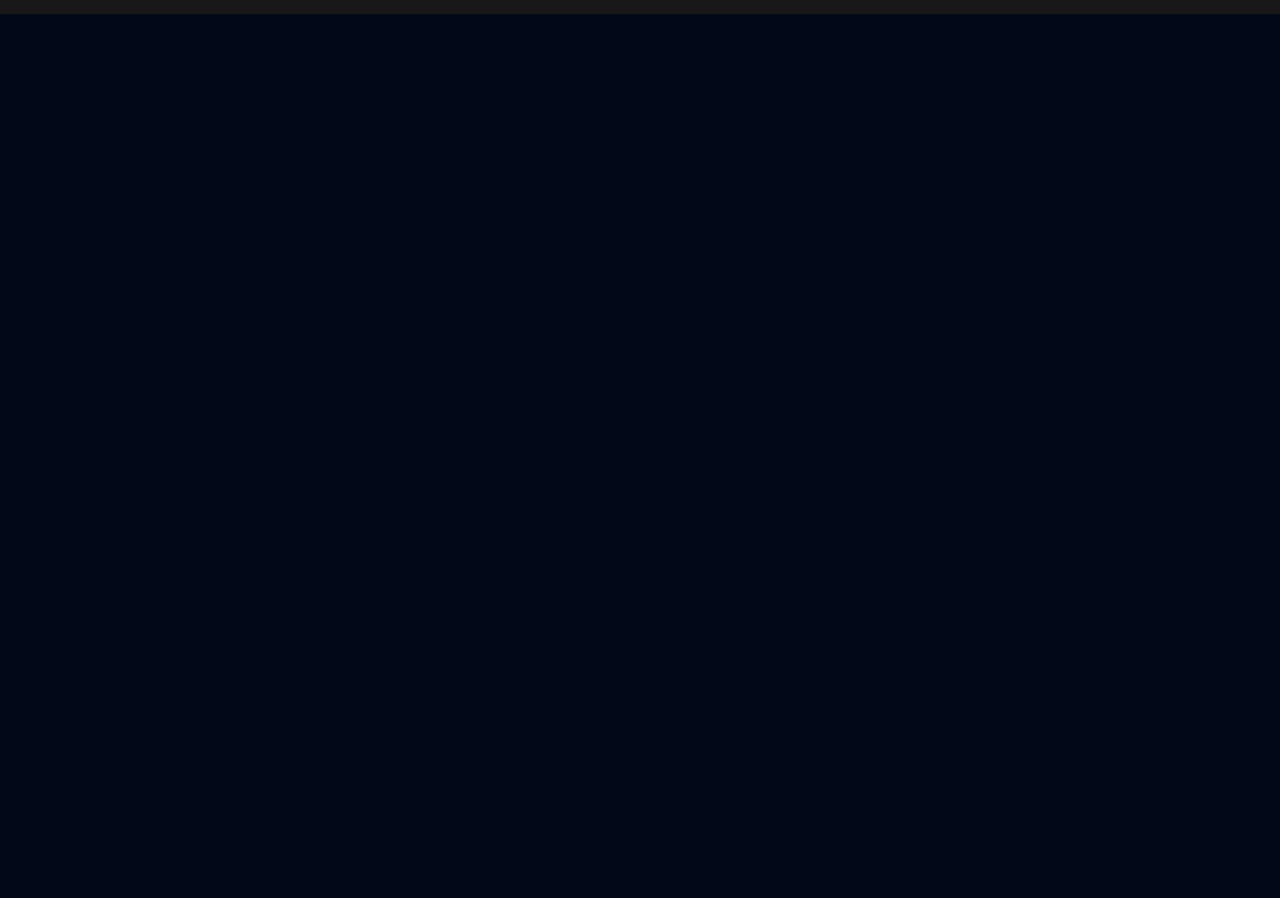
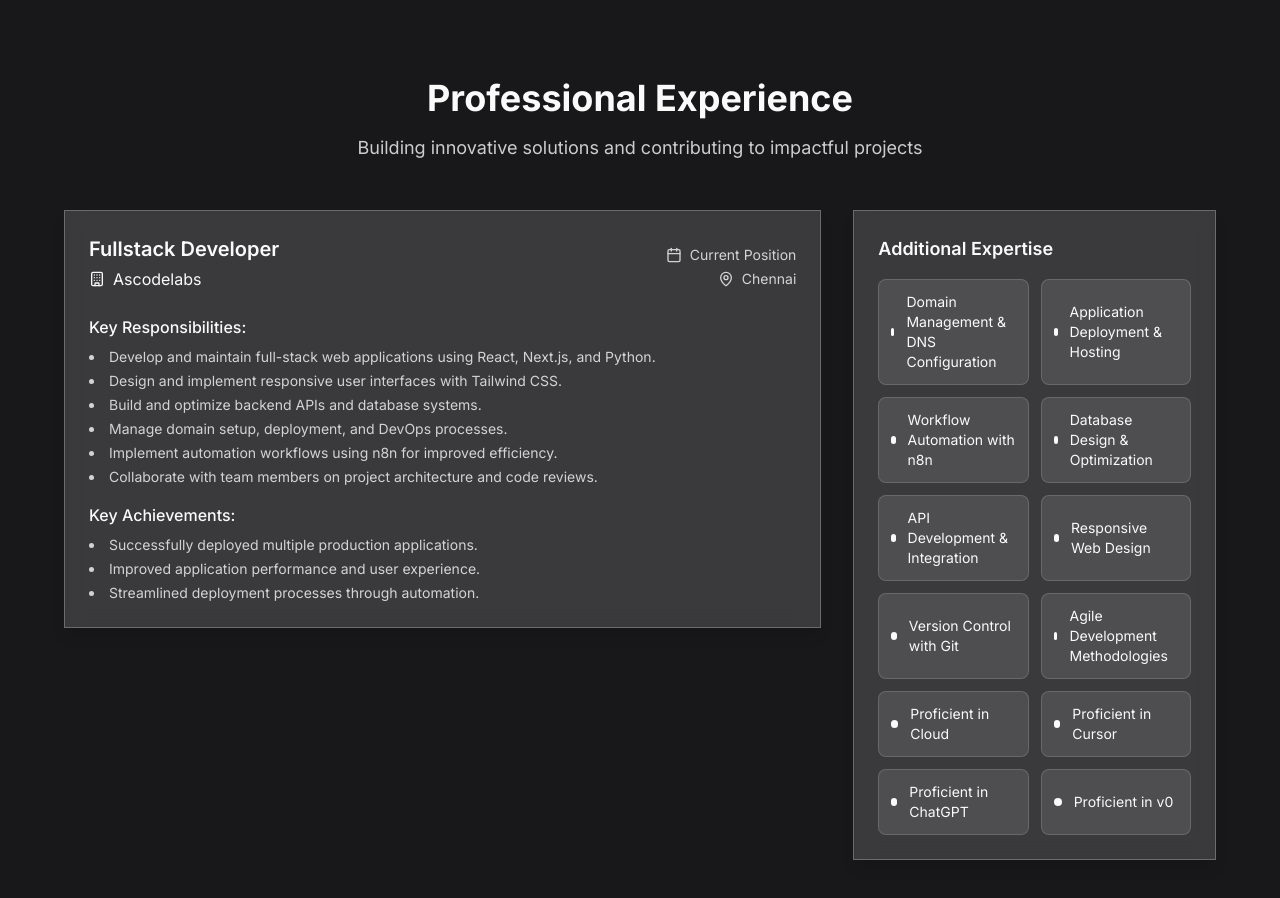
Before and after one commit to shalini-2305/shalini-portfolio, a Next.js app: page / in a window 1280 px wide. Shown: the part 3020-3918 px from the top of the page. Before the commit the page ends 3034 px from the top, so only its background shows below. Built offline with nearby package versions, Linux system fonts and the light colour scheme.

Commit message:
dev: created section5 and connected, works

```diff
--- /dev/null
+++ b/src/app/lib/components/Section4/section4.tsx
@@ -0,0 +1,188 @@
+'use client';
+
+import { Building, Calendar, MapPin } from 'lucide-react';
+
+const Section4 = () => {
+  const experiences = [
+    {
+      title: 'Fullstack Developer',
+      company: 'Ascodelabs',
+      period: 'Current Position',
+      location: 'Chennai',
+      responsibilities: [
+        'Develop and maintain full-stack web applications using React, Next.js, and Python.',
+        'Design and implement responsive user interfaces with Tailwind CSS.',
+        'Build and optimize backend APIs and database systems.',
+        'Manage domain setup, deployment, and DevOps processes.',
+        'Implement automation workflows using n8n for improved efficiency.',
+        'Collaborate with team members on project architecture and code reviews.',
+      ],
+      achievements: [
+        'Successfully deployed multiple production applications.',
+        'Improved application performance and user experience.',
+        'Streamlined deployment processes through automation.',
+      ],
+    },
+  ];
+
+  const additionalSkills = [
+    'Domain Management & DNS Configuration',
+    'Application Deployment & Hosting',
+    'Workflow Automation with n8n',
+    'Database Design & Optimization',
+    'API Development & Integration',
+    'Responsive Web Design',
+    'Version Control with Git',
+    'Agile Development Methodologies',
+    'Proficient in Cloud',
+    'Proficient in Cursor',
+    'Proficient in ChatGPT',
+    'Proficient in v0',
+  ];
+
+  return (
+    <section
+      id="experience"
+      className="py-16 px-4 sm:px-6 lg:px-8"
+      style={{ backgroundColor: '#18181b' }}
+    >
+      <div className="container mx-auto max-w-6xl">
+        <div className="text-center mb-12">
+          <h2
+            className="text-3xl sm:text-4xl font-bold mb-4"
+            style={{ color: '#fafafa' }}
+          >
+            Professional Experience
+          </h2>
+          <p
+            className="text-lg max-w-2xl mx-auto"
+            style={{ color: '#fafafa', opacity: 0.8 }}
+          >
+            Building innovative solutions and contributing to impactful projects
+          </p>
+        </div>
+
+        <div className="grid grid-cols-1 lg:grid-cols-3 gap-8">
+          <div className="lg:col-span-2">
+            {experiences.map((exp, index) => (
+              <div
+                key={index}
+                className="mb-6 border shadow-lg"
+                style={{
+                  backgroundColor: 'rgba(255, 255, 255, 0.15)',
+                  borderColor: 'rgba(255, 255, 255, 0.25)',
+                  backdropFilter: 'blur(10px)',
+                }}
+              >
+                <div className="p-6">
+                  <div className="flex flex-col sm:flex-row sm:items-center sm:justify-between mb-4">
+                    <div>
+                      <h3
+                        className="text-xl font-semibold mb-1"
+                        style={{ color: '#fafafa' }}
+                      >
+                        {exp.title}
+                      </h3>
+                      <div
+                        className="flex items-center mb-2"
+                        style={{ color: '#fafafa' }}
+                      >
+                        <Building className="h-4 w-4 mr-2" />
+                        {exp.company}
+                      </div>
+                    </div>
+                    <div
+                      className="flex flex-col sm:items-end text-sm"
+                      style={{ color: '#fafafa', opacity: 0.8 }}
+                    >
+                      <div className="flex items-center mb-1">
+                        <Calendar className="h-4 w-4 mr-2" />
+                        {exp.period}
+                      </div>
+                      <div className="flex items-center">
+                        <MapPin className="h-4 w-4 mr-2" />
+                        {exp.location}
+                      </div>
+                    </div>
+                  </div>
+
+                  <div className="mb-4">
+                    <h4
+                      className="font-medium mb-2"
+                      style={{ color: '#fafafa' }}
+                    >
+                      Key Responsibilities:
+                    </h4>
+                    <ul
+                      className="list-disc list-inside space-y-1 text-sm"
+                      style={{ color: '#fafafa', opacity: 0.8 }}
+                    >
+                      {exp.responsibilities.map((resp, respIndex) => (
+                        <li key={respIndex}>{resp}</li>
+                      ))}
+                    </ul>
+                  </div>
+
+                  <div>
+                    <h4
+                      className="font-medium mb-2"
+                      style={{ color: '#fafafa' }}
+                    >
+                      Key Achievements:
+                    </h4>
+                    <ul
+                      className="list-disc list-inside space-y-1 text-sm"
+                      style={{ color: '#fafafa', opacity: 0.8 }}
+                    >
+                      {exp.achievements.map((achievement, achIndex) => (
+                        <li key={achIndex}>{achievement}</li>
+                      ))}
+                    </ul>
+                  </div>
+                </div>
+              </div>
+            ))}
+          </div>
+
+          <div>
+            <div
+              className="border shadow-lg"
+              style={{
+                backgroundColor: 'rgba(255, 255, 255, 0.15)',
+                borderColor: 'rgba(255, 255, 255, 0.25)',
+                backdropFilter: 'blur(10px)',
+              }}
+            >
+              <div className="p-6">
+                <h3
+                  className="text-lg font-semibold mb-4"
+                  style={{ color: '#fafafa' }}
+                >
+                  Additional Expertise
+                </h3>
+                <div className="grid grid-cols-1 sm:grid-cols-2 gap-3">
+                  {additionalSkills.map((skill, index) => (
+                    <div
+                      key={index}
+                      className="flex items-center p-3 rounded-lg transition-all duration-200 hover:scale-[1.03]"
+                      style={{
+                        backgroundColor: 'rgba(255, 255, 255, 0.1)',
+                        color: '#fafafa',
+                        border: '1px solid rgba(255, 255, 255, 0.15)',
+                      }}
+                    >
+                      <div className="w-2 h-2 rounded-full mr-3 bg-[#fafafa]"></div>
+                      <span className="text-sm">{skill}</span>
+                    </div>
+                  ))}
+                </div>
+              </div>
+            </div>
+          </div>
+        </div>
+      </div>
+    </section>
+  );
+};
+
+export default Section4;
--- a/src/app/page.tsx
+++ b/src/app/page.tsx
@@ -4,6 +4,7 @@ import Hero from "./lib/components/Hero/hero";
 import Navbar from "./lib/components/Navbar/navbar";
 import Section2 from "./lib/components/Section2/section2";
 import Section3 from "./lib/components/Section3/section3";
+import Section4 from "./lib/components/Section4/section4";
 
 export default function Home() {
   return (
@@ -12,6 +13,7 @@ export default function Home() {
       <Hero/>
       <Section2/>
       <Section3/>
+      <Section4/>
     </div>
   );
 }
```
